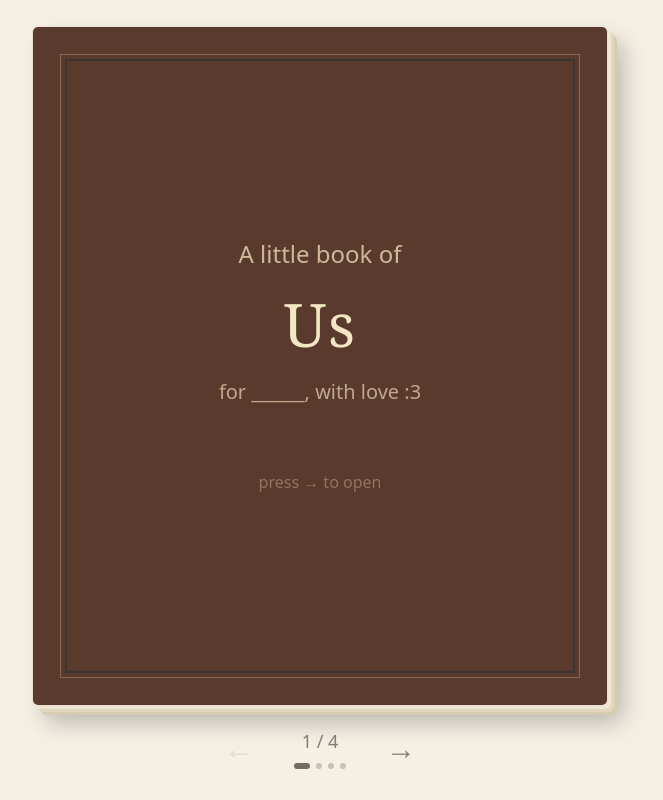
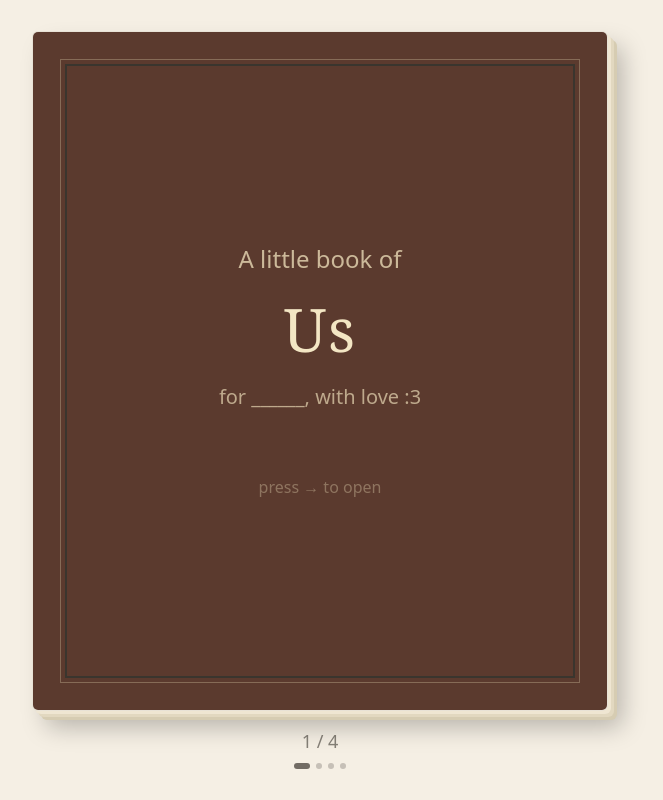
Before and after one commit to Lemonzwastaken/secret-website, a Next.js app: page / in a window 1280 px wide. Shown: the whole page, without its empty margins (320-983 px from the left). Built offline with nearby package versions, Linux system fonts and the light colour scheme; a web font is replaced by a local one.

Commit message:
Fixed the part where mobile navigation was showing up for desktop users and also made it so that the cover page and back page gave different instructions for both laptop and phones

```diff
--- a/components/BackCover.tsx
+++ b/components/BackCover.tsx
@@ -16,7 +16,8 @@ export default function BackCover() {
                 many more pages to fill
                 </p>
                 <p className="font-hand text-base text-[#e8d9b5]/50 mt-10">
-                ← press to go back
+                    <span className="hidden md:inline">← press to go back</span>
+                    <span className="md:hidden">swipe to go back</span>
                 </p>
 
             </div>
--- a/components/Book.tsx
+++ b/components/Book.tsx
@@ -147,7 +147,7 @@ export default function Book(){
         <button
             onClick={goPrev}
             disabled={currentPage === 0}
-            className="font-hand text-3xl text-ink/60 px-4 py-2 disabled:opacity-20"
+            className="md:hidden font-hand text-3xl text-ink/60 px-4 py-2 disabled:opacity-20"
         >
             ←
         </button>
@@ -171,7 +171,7 @@ export default function Book(){
         <button
             onClick={goNext}
             disabled={currentPage === totalPages - 1}
-            className="font-hand text-3xl text-ink/60 px-4 py-2 disabled:opacity-20"
+            className="md:hidden font-hand text-3xl text-ink/60 px-4 py-2 disabled:opacity-20"
         >
             →
         </button>
--- a/components/Cover.tsx
+++ b/components/Cover.tsx
@@ -10,7 +10,8 @@ export default function Cover() {
                     for ______, with love :3
                 </p>
                 <p className="font-hand text-base text-[#e8d9b5]/50 mt-10 animate-pulse">
-                    press → to open
+                    <span className="hidden md:inline">press → to open</span>
+                    <span className="md:hidden">swipe to open</span>
                 </p>
             </div>
         </div>
```
